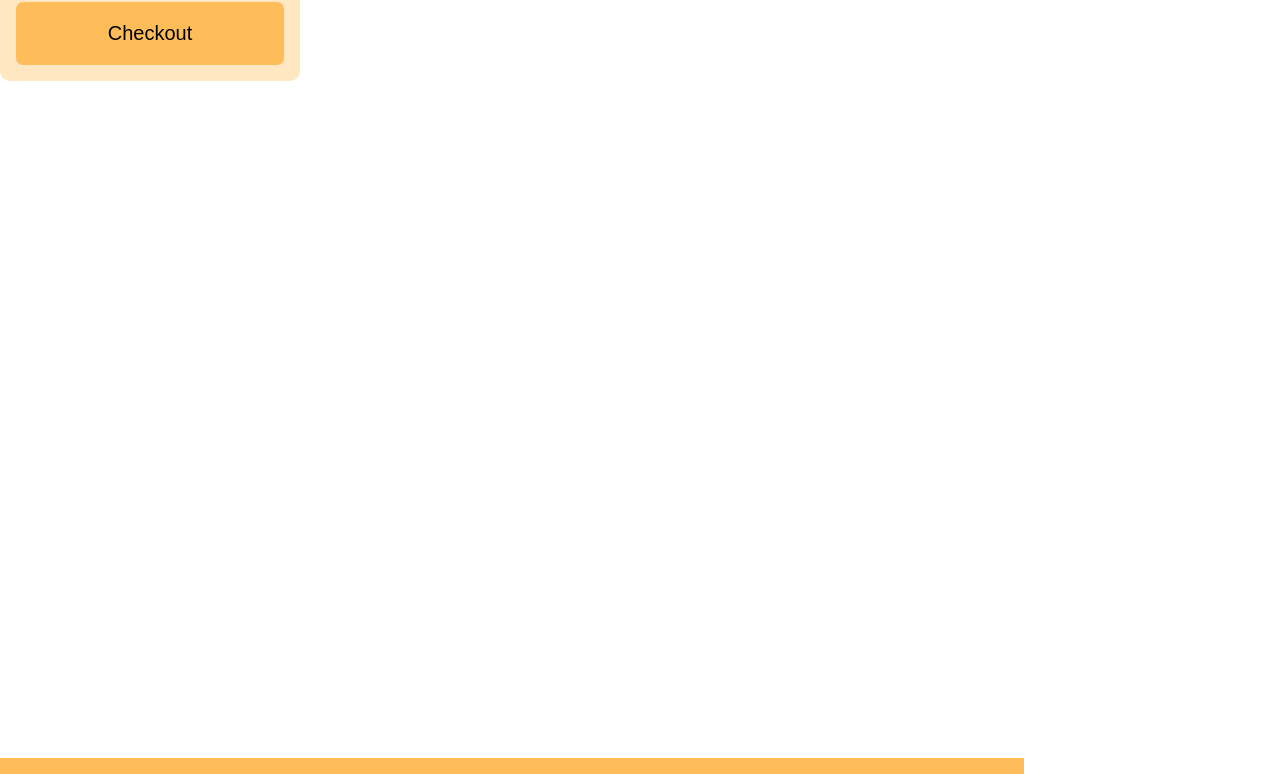
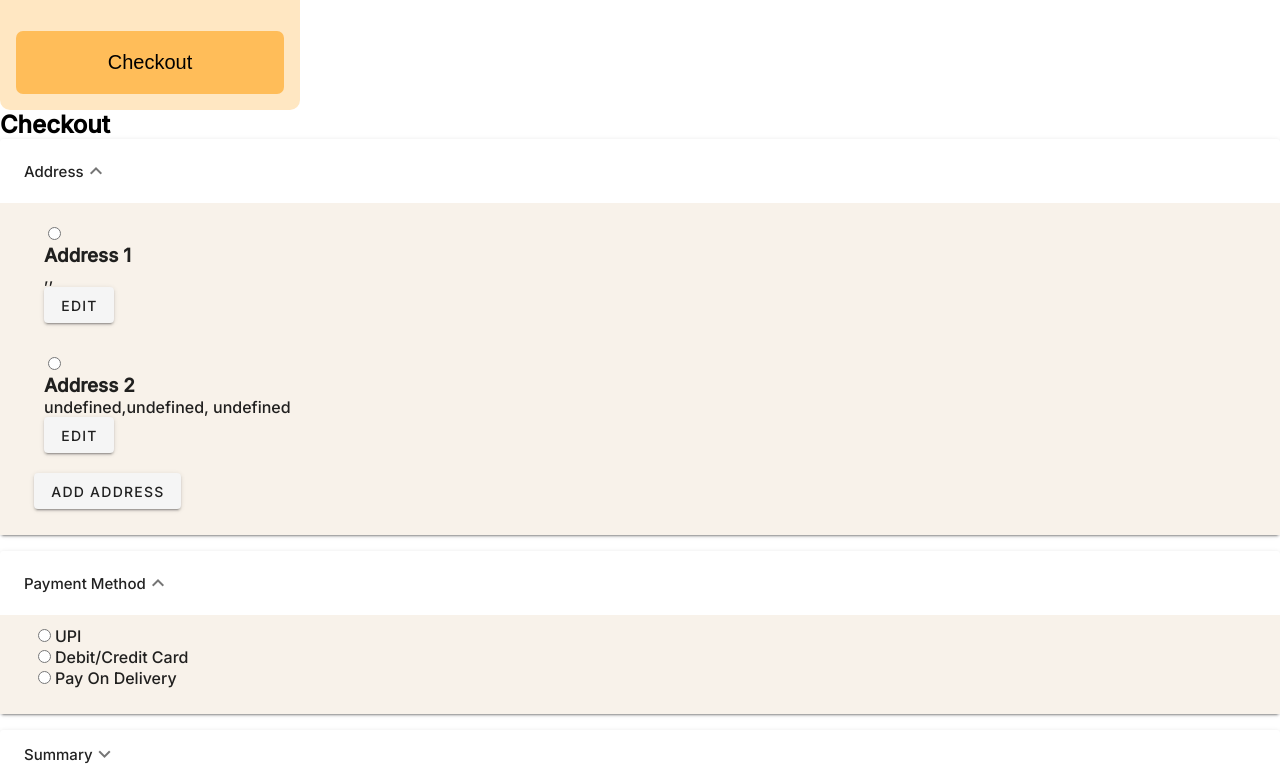
Before and after one commit to MansiSeth/miniproject_petAdoption, a Vue app: page /cart in a window 1280 px wide. Shown: the part 312-1086 px from the top of the page. Built offline with nearby package versions, Linux system fonts and the light colour scheme.

Commit message:
Bringing checkout to cart page as a component

```diff
--- /dev/null
+++ b/src/components/Checkout.vue
@@ -0,0 +1,180 @@
+<template>
+  <div>
+    <h2>Checkout</h2>
+
+    <v-expansion-panels v-model="panel" multiple>
+      <v-expansion-panel>
+        <v-expansion-panel-header>Address</v-expansion-panel-header>
+        <v-expansion-panel-content
+          style="background-color: #f8f2ea; padding: 10px; border: none"
+        >
+          <div
+            v-for="(address, index) in addresses"
+            :key="index"
+            style="
+              background-color: #f8f2ea;
+              padding: 10px;
+              margin-bottom: 10px;
+            "
+          >
+            <input
+              type="radio"
+              :value="'Address' + (index + 1)"
+              :checked="selectedAddress === index"
+              @change="selectAddress(index)"
+            />
+            <h3>Address {{ index + 1 }}</h3>
+            <div>
+              <p>{{ fullAddress(index) }}</p>
+              <v-btn @click="editAddress(index)" style="margin-right: 10px"
+                >Edit</v-btn
+              >
+            </div>
+            <div v-show="editMode[index]">
+              <v-text-field
+                v-model="nameInputs[index]"
+                label="Name"
+              ></v-text-field>
+              <v-text-field
+                v-model="zipcodeInputs[index]"
+                label="Zipcode"
+              ></v-text-field>
+              <v-text-field
+                v-model="addressInputs[index]"
+                label="Address"
+              ></v-text-field>
+              <v-btn
+                @click="
+                  saveAddress(index);
+                  editMode[index] = false;
+                "
+                >Save</v-btn
+              >
+              <v-btn
+                @click="
+                  cancelEdit(index);
+                  editMode[index] = false;
+                "
+                >Cancel</v-btn
+              >
+            </div>
+          </div>
+          <v-btn @click="addAddress">Add Address</v-btn>
+        </v-expansion-panel-content>
+      </v-expansion-panel>
+      <v-expansion-panel>
+        <v-expansion-panel-header>Payment Method</v-expansion-panel-header>
+        <v-expansion-panel-content
+          style="background-color: #f8f2ea; padding: 10px; border: none"
+        >
+          <div>
+            <input
+              type="radio"
+              id="UPI"
+              value="UPI"
+              v-model="selectedOption"
+            />
+            <label for="UPI">UPI</label>
+          </div>
+          <div>
+            <input
+              type="radio"
+              id="Debit/Credit Card"
+              value="Debit/Credit Card"
+              v-model="selectedOption"
+            />
+            <label for="Debit/Credit Card">Debit/Credit Card</label>
+          </div>
+          <div>
+            <input
+              type="radio"
+              id="Pay On Delivery"
+              value="Pay On Delivery"
+              v-model="selectedOption"
+            />
+            <label for="Pay On Delivery">Pay On Delivery</label>
+          </div>
+
+          <!-- Conditional rendering based on the option selected -->
+          <div v-if="selectedOption === 'UPI'">
+            <input type="text" placeholder="Enter UPI ID" />
+          </div>
+          <div v-if="selectedOption === 'Debit/Credit Card'">
+            <input type="text" placeholder="Card Number" />
+            <input type="text" placeholder="Card Holder Name" />
+            <input type="date" placeholder="Valid Through" />
+            <input type="number" placeholder="CVV" />
+          </div>
+
+        </v-expansion-panel-content>
+      </v-expansion-panel>
+      <v-expansion-panel>
+        <v-expansion-panel-header>Summary</v-expansion-panel-header>
+        <v-expansion-panel-content
+          style="background-color: ; padding: 10px; border: none"
+        >
+          <div v-if="selectedAddress !== -1">
+            <h3>Selected Address:</h3>
+            <p>{{ fullAddress(selectedAddress) }}</p>
+          </div>
+          <div>
+            <My-cart :cart-items="cartItems"></My-cart>
+          </div>
+        </v-expansion-panel-content>
+      </v-expansion-panel>
+    </v-expansion-panels>
+  </div>
+</template>
+<script>
+import MyCart from "@/components/MyCart.vue";
+
+export default {
+  name: "checkout",
+  components: {
+    MyCart,
+  },
+  data() {
+    return {
+      panel: [0, 1],
+      addresses: ["123 Main St.", "456 Maple Ave."],
+      selectedAddress: -1,
+      editMode: [false, false],
+      nameInputs: [""],
+      zipcodeInputs: [""],
+      addressInputs: [""],
+      cartItems: [],
+      selectedOption: "",
+    };
+  },
+  methods: {
+    fullAddress(index) {
+      return `${this.nameInputs[index]},${this.addressInputs[index]}, ${this.zipcodeInputs[index]} `;
+    },
+    selectAddress(index) {
+      this.selectedAddress = index;
+    },
+    editAddress(index) {
+      this.editMode[index] = true;
+    },
+    saveAddress(index) {
+      this.editMode[index] = false;
+      this.selectedAddress = -1;
+    },
+    cancelEdit(index) {
+      this.editMode[index] = false;
+      this.selectedAddress = -1;
+      // Restore previous values
+      this.nameInputs[index] = this.addresses[index].name;
+      this.zipcodeInputs[index] = this.addresses[index].zipcode;
+      this.addressInputs[index] = this.addresses[index].address;
+    },
+    addAddress() {
+      this.addresses.push("");
+      this.editMode.push(true);
+      this.nameInputs.push("");
+      this.zipcodeInputs.push("");
+      this.addressInputs.push("");
+    },
+  },
+};
+</script>
--- a/src/router/index.js
+++ b/src/router/index.js
@@ -8,7 +8,7 @@ import MyEditInventoryCard from "@/views/EditInventory.vue";
 
 import Cart from '../views/Cart.vue'
 import Donate from '../views/Donate.vue'
-import Checkout from '../views/Checkout.vue'
+
 
 import FindaCuddleBuddy from '@/components/FindaCuddleBuddy.vue';
 import FindaHomeforMunchkin from '@/components/FindaHomeforMunchkin.vue';
@@ -49,7 +49,7 @@ const routes = [
   },
   {
     path: '/inventory/:id',
-    name: 'EditProduct',
+    name: 'EditInventory',
     component: MyEditInventoryCard,
     props: true,
   },
@@ -64,12 +64,6 @@ const routes = [
     path: '/donate',
     name : "Donate",
     component: Donate,
-
-  },
-  {
-    path: '/checkout',
-    name : "Checkout",
-    component: Checkout,
 
   },
   {
--- a/src/views/Cart.vue
+++ b/src/views/Cart.vue
@@ -1,18 +1,29 @@
 <template>
   <div class="CartButton">
     <div>
+      <h2>My Items</h2>
       <My-cart v-if="ShowCartFlag" :cart-items="CartItems"></My-cart>
       <My-cart v-else :cart-items="CartItems"></My-cart>
     </div>
+
+
+    <checkout></checkout>
+
+
+
+
   </div>
 </template>
 
 <script>
+import checkout from '../components/Checkout.vue';
 import MyCart from '../components/MyCart.vue';
+
+
 
 export default {
   name: 'Cart',
-  components: { MyCart },
+  components: { MyCart, checkout },
 
   data() {
     return {
--- a/src/views/Checkout.vue
+++ /dev/null
@@ -1,128 +0,0 @@
-<template>
-  <div>
-    <h1>checkout</h1>
-    <v-expansion-panels v-model="panel" multiple>
-      <v-expansion-panel>
-        <v-expansion-panel-header>Address</v-expansion-panel-header>
-        <v-expansion-panel-content
-          style="background-color: #f8f2ea; padding: 10px; border: none"
-        >
-          <div
-            v-for="(address, index) in addresses"
-            :key="index"
-            style="
-              background-color: #f8f2ea;
-              padding: 10px;
-              margin-bottom: 10px;
-            "
-          >
-            <input type="radio"
-              :value="'Address' + (index + 1) "
-              :checked="selectedAddress === index"
-              @change="selectAddress(index)"
-            ><h3>Address {{ index + 1 }}</h3>
-            <div>
-              <p>{{ fullAddress(index) }}</p>
-              <v-btn @click="editAddress(index)" style="margin-right: 10px"
-                >Edit</v-btn
-              >
-
-            </div>
-            <div v-show="editMode[index]">
-              <v-text-field
-                v-model="nameInputs[index]"
-                label="Name"
-              ></v-text-field>
-              <v-text-field
-                v-model="zipcodeInputs[index]"
-                label="Zipcode"
-              ></v-text-field>
-              <v-text-field
-                v-model="addressInputs[index]"
-                label="Address"
-              ></v-text-field>
-              <v-btn @click="saveAddress(index); editMode[index] = false">Save</v-btn>
-              <v-btn @click="cancelEdit(index); editMode[index] = false">Cancel</v-btn>
-            </div>
-          </div>
-          <v-btn @click="addAddress">Add Address</v-btn>
-        </v-expansion-panel-content>
-      </v-expansion-panel>
-      <v-expansion-panel>
-        <v-expansion-panel-header>Payment Method</v-expansion-panel-header>
-        <v-expansion-panel-content
-          style="background-color: #f8f2ea; padding: 10px; border: none"
-        >
-          Some content
-        </v-expansion-panel-content>
-      </v-expansion-panel>
-      <v-expansion-panel>
-        <v-expansion-panel-header>Summary</v-expansion-panel-header>
-        <v-expansion-panel-content
-          style="background-color: ; padding: 10px; border: none">
-          <div v-if="selectedAddress !== -1">
-            <h3>Selected Address:</h3>
-            <p>{{ fullAddress(selectedAddress) }}</p>
-          </div>
-          <div>
-            <My-cart :cart-items="cartItems"></My-cart>
-          </div>
-
-        </v-expansion-panel-content>
-      </v-expansion-panel>
-    </v-expansion-panels>
-  </div>
-</template>
-<script>
-import MyCart from '@/components/MyCart.vue'
-
-export default {
-  components: {
-    MyCart
-  },
-  data () {
-    return {
-      panel: [0, 1],
-      addresses: ['123 Main St.', '456 Maple Ave.'],
-      selectedAddress: -1,
-      editMode: [false, false],
-      nameInputs: [''],
-      zipcodeInputs: [''],
-      addressInputs: [''],
-      cartItems: []
-    }
-  },
-  methods: {
-    fullAddress (index) {
-      return `${this.nameInputs[index]},${this.addressInputs[index]}, ${this.zipcodeInputs[index]} `
-    },
-    selectAddress (index) {
-      this.selectedAddress = index
-    },
-    editAddress (index) {
-      this.editMode[index] = true
-    },
-    saveAddress (index) {
-      this.editMode[index] = false
-      this.selectedAddress = -1
-    },
-    cancelEdit (index) {
-
-  this.editMode[index] = false
-  this.selectedAddress = -1
-  // Restore previous values
-  this.nameInputs[index] = this.addresses[index].name
-  this.zipcodeInputs[index] = this.addresses[index].zipcode
-  this.addressInputs[index] = this.addresses[index].address
-  },
-    addAddress () {
-      this.addresses.push('')
-      this.editMode.push(true)
-      this.nameInputs.push('')
-      this.zipcodeInputs.push('')
-      this.addressInputs.push('')
-    }
-  }
-}
-
-</script>
```
